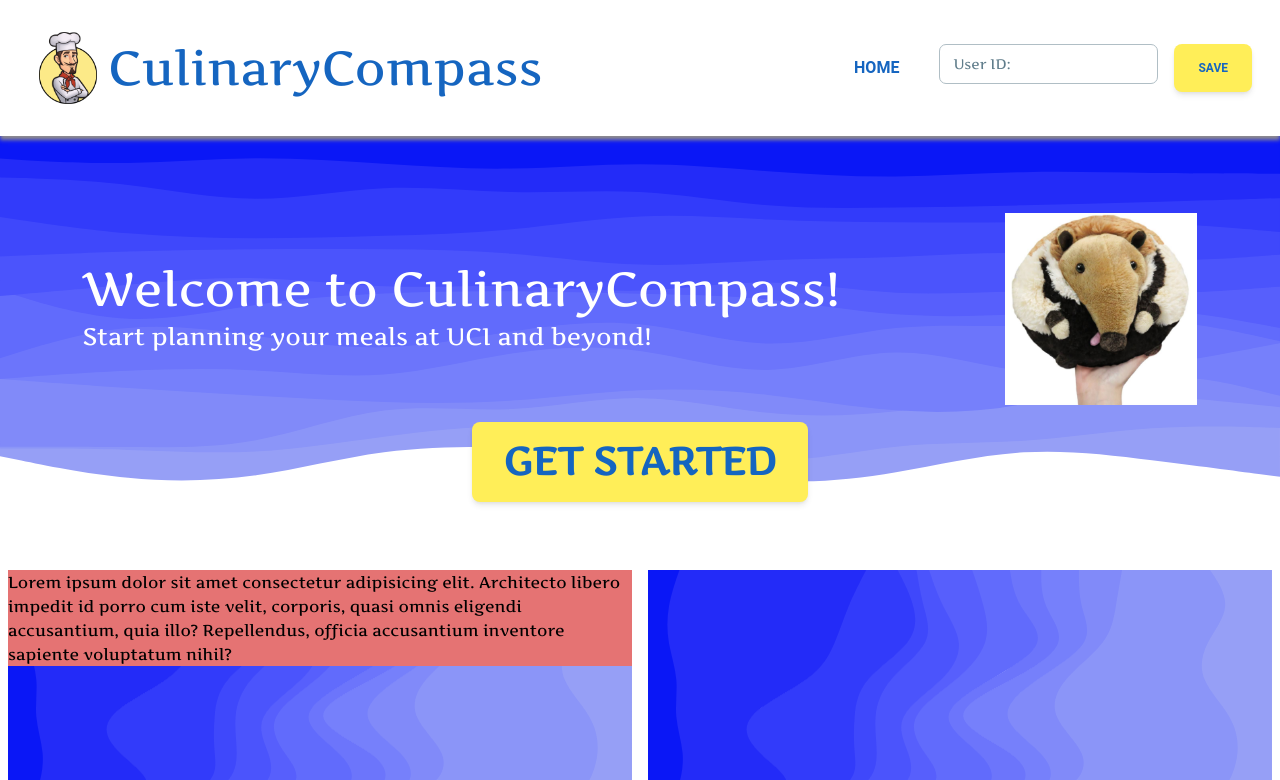
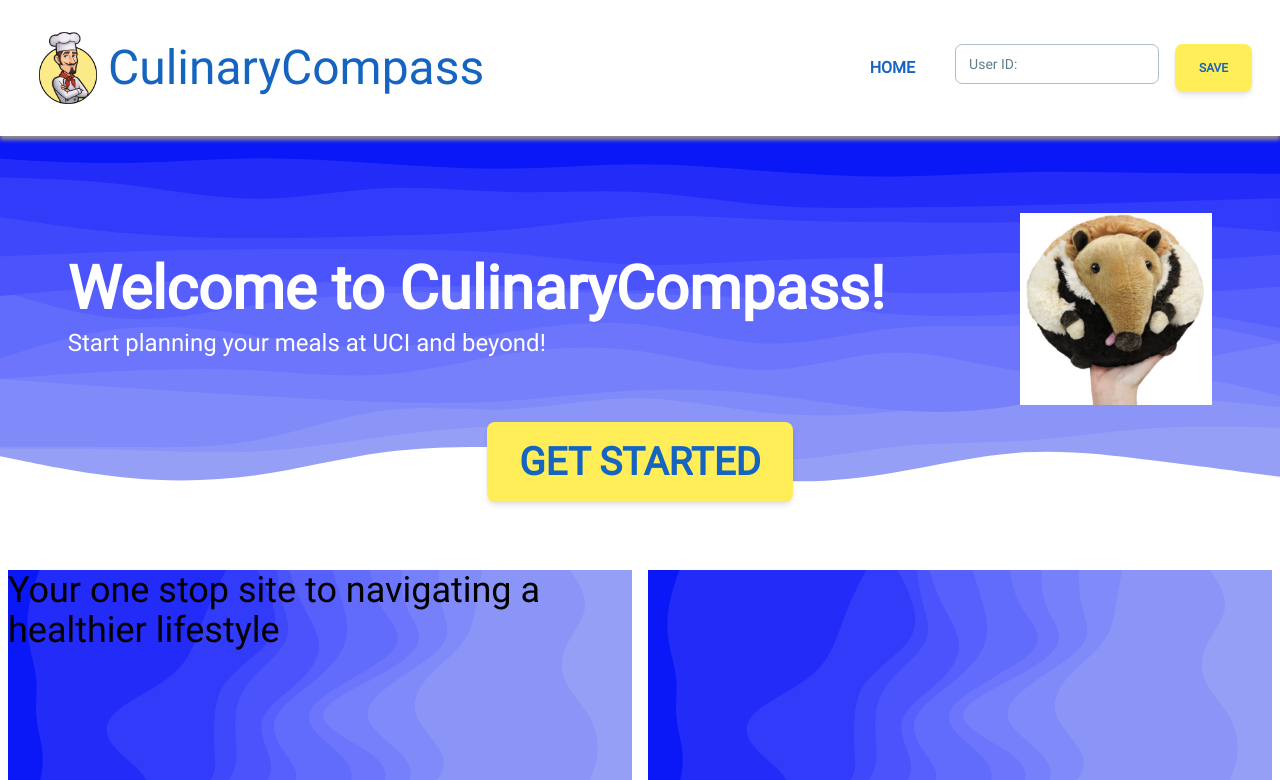
Before and after one commit to TuThanhHuy2124/culinary-compass, a React (Vite) app: page / in a window 1280 px wide. Shown: the top 780 px of the page. Built offline with nearby package versions, Linux system fonts and the light colour scheme.

Commit message:
Font change

```diff
--- a/src/components/MealsDisplay.jsx
+++ b/src/components/MealsDisplay.jsx
@@ -8,6 +8,8 @@
 
 export default function MealsDisplay ({ meals }) {
     let mealNames = [];
+    const DELETE_FOOD_API = "https://culinarycompassapi.onrender.com/delete/food_item/"
+
 
     const [open, setOpen] = useState(0);
     console.log(meals)
@@ -54,6 +56,28 @@
         return totalLengthSoFar
     }
 
+    const deleteFood = (foodName)=>{
+        if (!localStorage.getItem("username")){
+            return
+        }
+        console.log(foodName);
+        fetch(DELETE_FOOD_API, {
+            method: "POST",
+            headers: {
+                "Content-Type": "application/json",
+            },
+            body: JSON.stringify({
+                "username": localStorage.getItem("username"),
+                "name": foodName,
+            }),
+        })
+         .then(response => {
+             if(response.ok) { response.json().then(() => {
+                console.log("Success")
+             })}
+         });
+    }
+
     return (
     <>
         {(meals != undefined) &&
@@ -82,7 +106,7 @@
                                                             )
                                                     })}
                                                     <div className="w-full flex items-center justify-center">
-                                                        <Button color="red">Delete</Button>
+                                                        <Button onClick={() => deleteFood(food.name)}color="red">Delete</Button>
                                                     </div>
                                                 </AccordionBody>
                                             </Accordion>)
--- a/src/index.css
+++ b/src/index.css
@@ -4,10 +4,10 @@
 
 @layer base {
     @font-face {
-      font-family: 'Artifika';
+      font-family: 'Roboto';
       font-style: normal;
       font-weight: 400;
-      src: url(/public/fonts/Artifika/Artifika-Regular.ttf);
+      src: url(/public/fonts/Artifika/Roboto-Regular.ttf);
     }
   }
 :root {
@@ -24,7 +24,7 @@
 }
 
 * {
-    font-family: Artifika;
+    font-family: Roboto;
 }
 
 .row-1 p{
--- a/src/pages/Home.jsx
+++ b/src/pages/Home.jsx
@@ -8,8 +8,8 @@
                 <img id="bg" src="../../backgrounds/home_bg.svg" className="max-w-full w-screen z-[-1]"></img>
                 <div className="box-border w-full absolute top-1/2 -translate-y-1/2 flex items-center justify-around">
                     <div id="greeting" className="">
-                        <h1 className="text-5xl text-white mb-2">Welcome to CulinaryCompass!</h1>
-                        <h2 className="text-2xl text-white">Start planning your meals at UCI and beyond!</h2>
+                        <h1 className="text-6xl text-white mb-2 font-bold">Welcome to CulinaryCompass!</h1>
+                        <h2 className="text-2xl text-white font-light">Start planning your meals at UCI and beyond!</h2>
                     </div>
                     <img src="../../backgrounds/home_img.png" className="h-auto w-48"></img>
                 </div>
@@ -23,7 +23,8 @@
             </Button>
             <div id="row-1-container" className="flex">
                 <div id="row-1-text" className="relative w-fit p-2">
-                    <p className="absolute bg-red-300 w-fit mr-2">Lorem ipsum dolor sit amet consectetur adipisicing elit. Architecto libero impedit id porro cum iste velit, corporis, quasi omnis eligendi accusantium, quia illo? Repellendus, officia accusantium inventore sapiente voluptatum nihil?</p>
+
+                    <p className="absolute text-4xl font-medium w-fit mr-2">Your one stop site to navigating a healthier lifestyle</p>
                     <img src="../../backgrounds/home_top_bg.svg"></img>
                 </div>
                 <div className="p-2">
```
Also changed, not shown: public/fonts/Artifika/Roboto-Bold.ttf (added), public/fonts/Artifika/Roboto-Regular.ttf (added).
